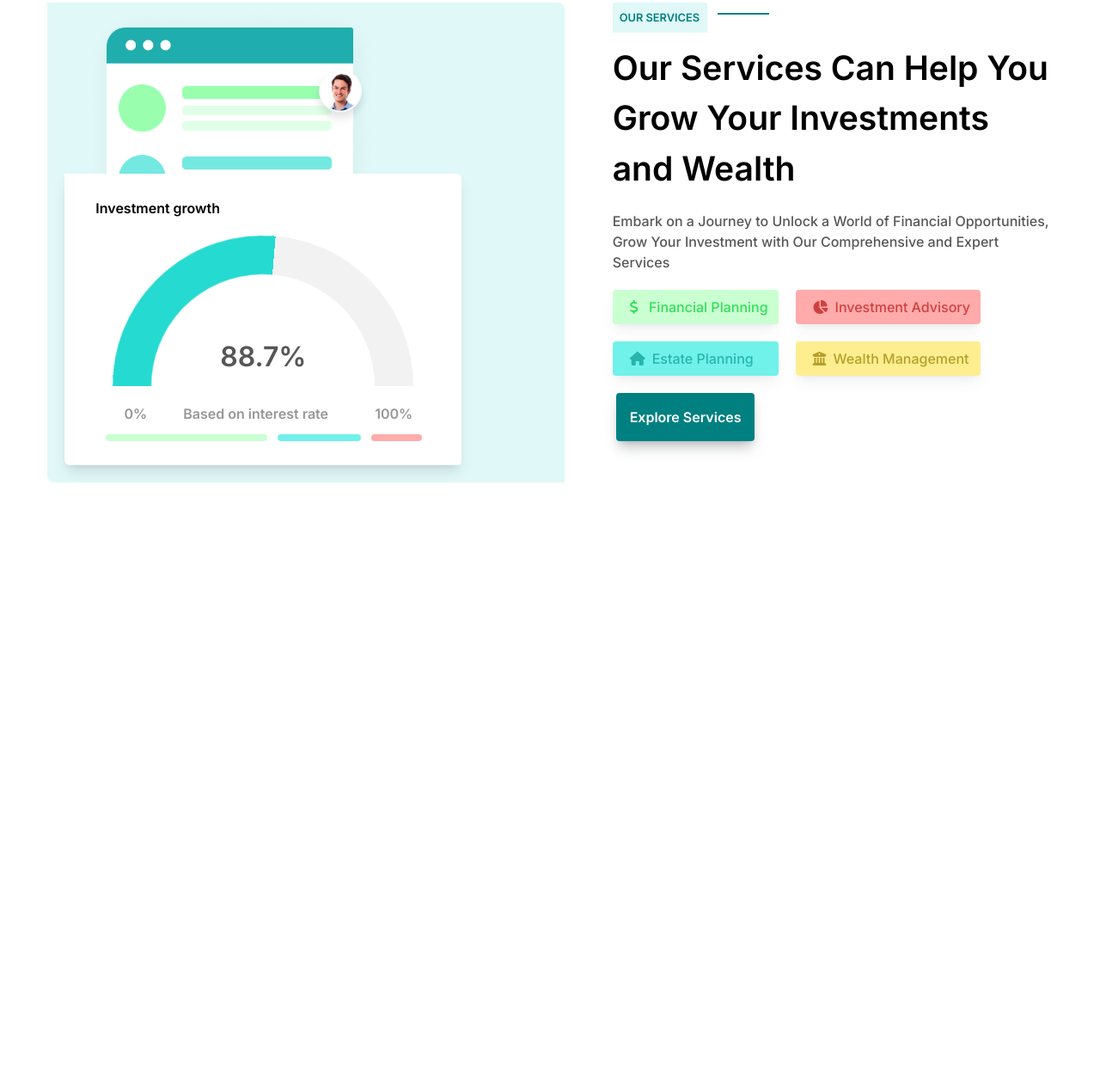
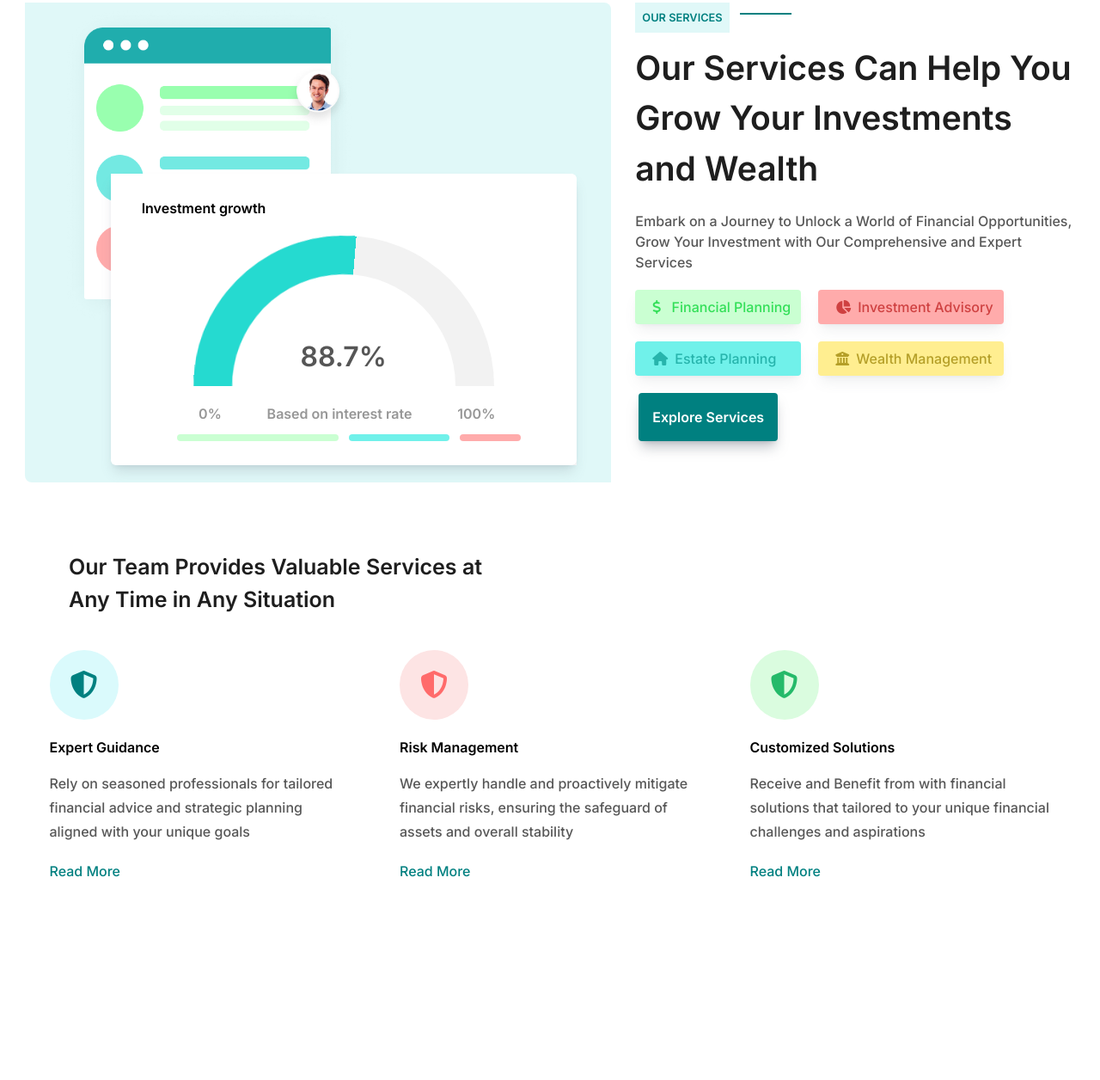
Before and after one commit to sabrinatopel/page-prosperix, a plain HTML site: page index.html in a window 1280 px wide. Shown: the part 1408-2664 px from the top of the page at 86% size. Before the commit the page ends 1969 px from the top, so only its background shows below. Drawn offline with nearby package versions, Linux system fonts and the light colour scheme.

Commit message:
seciton Our Team Provides ok

```diff
--- a/index.html
+++ b/index.html
@@ -19,7 +19,7 @@
         theme: {
           extend: {
             colors: {
-              primary: "#008080",
+              primary:'#1E1E1E',
               secondary: "#2B2B2B",
               third: "#575757",
               "gray-1": "#b1b1b1",
@@ -28,12 +28,18 @@
               "gray-4": "#979797",
               mint: "#92BBB9",
               "light-mint": "#E0F8F8",
+              'green-light-1':'#DAFCDF',
               "green-1": "#CAFFD2",
               "green-2": "#33DF58",
-              "red-1": "#FFABAB",
+              "green-3": "#25BA6A",
+              'red-light-1': '#FDE4E4',
+              "red-light-2": "#FFABAB",
               "red-2": "#CF4141",
+              "red-3": "#FF6B6B",
+              'blue-light-1':'#DAFAFC',
               "blue-1": "#70F1EA",
               "blue-2": "#27B4AC",
+              "blue-3": "#008080",
               "yellow-1": "#FFEE90",
               "yellow-2": "#B59F28",
             },
@@ -84,13 +90,13 @@
       <div class="flex flex-wrap justify-between w-10rem items-center h-10rem">
         <div class="w-auto p-1">
           <button
-            class="p-3 text-primary font-semibold focus:border-gray-300 focus:outline focus:outline-2 rounded">
+            class="p-3 text-blue-3 font-semibold focus:border-gray-300 focus:outline focus:outline-2 rounded">
             Sign In
           </button>
         </div>
         <div class="w-auto p-1">
           <button
-            class="p-4 bg-primary font-semibold focus:border-gray-300 focus:outline focus:outline-2 rounded text-white shadow-lg shadow-gray-500/40">
+            class="p-4 bg-blue-3 font-semibold focus:border-gray-300 focus:outline focus:outline-2 rounded text-white shadow-lg shadow-gray-500/40">
             Get Started
           </button>
         </div>
@@ -99,9 +105,9 @@
     <div class="wrapper">
       <section class="flex flex-wrap justify-around content-center mt-10">
         <div class="flex flex-col ml-20">
-          <p class="font-semibold text-5xl">
+          <p class="font-semibold text-5xl text-primary">
             Navigating the <br />
-            <span class="text-primary">Global</span> financial<br />
+            <span class="text-blue-3">Global</span> financial<br />
             landscape
           </p>
           <p
@@ -122,7 +128,7 @@
             </div>
 
             <button
-              class="ml-1 p-4 bg-primary font-semibold focus:border-gray-300 focus:outline focus:outline-2 rounded text-white shadow-lg shadow-gray-500/40">
+              class="ml-1 p-4 bg-blue-3 font-semibold focus:border-gray-300 focus:outline focus:outline-2 rounded text-white shadow-lg shadow-gray-500/40">
               Get Started
             </button>
           </div>
@@ -206,13 +212,13 @@
         <div class="flex flex-col">
           <div class="flex flex-nowrap">
             <div class="p-2 bg-light-mint mb-3" style="width: 120px">
-              <p class="font-bold text-primary text-sm">OUR EXPERTISE</p>
+              <p class="font-bold text-blue-3 text-sm">OUR EXPERTISE</p>
             </div>
             <div
-              class="bg-primary mt-3 ml-3"
+              class="bg-blue-3 mt-3 ml-3"
               style="width: 60px; height: 2px"></div>
           </div>
-          <p class="font-bold text-4xl">
+          <p class="font-bold  text-primary text-4xl">
             Transforming Finances <br />
             With Strategic Wealth<br />
             Management
@@ -232,7 +238,7 @@
           </p>
           <div>
             <button
-              class="ml-1 p-4 shadow-lg shadow-gray-500/40 bg-primary font-semibold focus:border-gray-300 focus:outline focus:outline-2 rounded text-white">
+              class="ml-1 p-4 shadow-lg shadow-gray-500/40 bg-blue-3 font-semibold focus:border-gray-300 focus:outline focus:outline-2 rounded text-white">
               Explore Services
             </button>
           </div>
@@ -304,7 +310,7 @@
             class="relative z-0" />
           <div style="margin-right: 100px; padding: 20px">
             <div
-              class="charts bg-white relative z-1 rounded-bl-lg rounded-tr-lg"
+              class="charts bg-white relative z-1 rounded-bl-lg rounded-tr-lg ml-20"
               style="margin-top: -200px; width: 100%">
               <div
                 class="rounded-md shadow-lg shadow-gray-500/20 px-9 py-7 bg-white">
@@ -315,20 +321,20 @@
                   </ul>
                 </div>
                 <div class="flex flex-nowrap justify-around">
-                  <p class="font-bold ml-3 text-gray-4">0%</p>
+                  <p class="font-bold ml-10 text-gray-4">0%</p>
                   <p class="font-bold text-gray-4">Based on interest rate</p>
-                  <p class="font-bold ml-3 text-gray-4">100%</p>
+                  <p class="font-bold mr-8 text-gray-4">100%</p>
                 </div>
-                <div class="flex">
+                <div class="flex justify-center">
                   <div
-                  class="bg-green-1 mt-3 ml-3 h-2 rounded"
-                  style="width: 48%; "></div>
+                    class="bg-green-1 mt-3 ml-3 h-2 rounded"
+                    style="width: 40%"></div>
                   <div
-                  class="bg-blue-1 mt-3 ml-3  h-2 rounded"
-                  style="width: 25%;"></div>
+                    class="bg-blue-1 mt-3 ml-3 h-2 rounded"
+                    style="width: 25%"></div>
                   <div
-                  class="bg-red-1 mt-3 ml-3  h-2 rounded"
-                  style="width: 15%;"></div>
+                    class="bg-red-light-2 mt-3 ml-3 h-2 rounded"
+                    style="width: 15%"></div>
                 </div>
               </div>
             </div>
@@ -337,13 +343,13 @@
         <div class="flex flex-col">
           <div class="flex flex-nowrap">
             <div class="p-2 bg-light-mint mb-3" style="width: 110px">
-              <p class="font-bold text-primary text-sm">OUR SERVICES</p>
+              <p class="font-bold text-blue-3 text-sm">OUR SERVICES</p>
             </div>
             <div
-              class="bg-primary mt-3 ml-3"
+              class="bg-blue-3 mt-3 ml-3"
               style="width: 60px; height: 2px"></div>
           </div>
-          <p class="font-black text-4xl">
+          <p class="font-black text-4xl text-primary">
             Our Services Can Help You <br />Grow Your Investments <br />and
             Wealth
           </p>
@@ -373,7 +379,7 @@
               <div class="flex flex-col">
                 <div class="pt-5 pr-5">
                   <div
-                    class="p-2 px-3 bg-red-1 rounded shadow-lg shadow-gray-500/10">
+                    class="p-2 px-3 bg-red-light-2 rounded shadow-lg shadow-gray-500/10">
                     <i class="fa-solid fa-chart-pie text-red-2 mx-2"></i
                     ><span class="text-red-2">Investment Advisory</span>
                   </div>
@@ -391,10 +397,67 @@
             </div>
             <div class="mt-5">
               <button
-                class="ml-1 p-4 bg-primary font-semibold focus:border-gray-300 focus:outline focus:outline-2 rounded text-white shadow-lg shadow-gray-500/40">
+                class="ml-1 p-4 bg-blue-3 font-semibold focus:border-gray-300 focus:outline focus:outline-2 rounded text-white shadow-lg shadow-gray-500/40">
                 Explore Services
               </button>
             </div>
+          </div>
+        </div>
+      </section>
+      <section>
+        <p class="font-bold text-2xl text-primary ml-20 mb-10">
+          Our Team Provides Valuable Services at <br />
+          Any Time in Any Situation
+        </p>
+        <div class="flex justify-evenly content-center">
+          <div class="flex flex-col " style="width: 350px; height: 500px;">
+            <div>
+              <div
+              class="p-10 w-20 bg-blue-light-1 rounded-full flex content-center justify-center">
+              <i class="fa-solid fa-shield-halved fa-2xl text-blue-3"></i>
+            </div>
+            <p class="font-bold text-1xl mt-5">Expert Guidance</p>
+            </div>
+            <div>
+              <p
+                class="text-third font-medium flex flex-wrap max-w-sm leading-7 mt-4 mb-5">
+                Rely on seasoned professionals for tailored financial advice and strategic planning aligned with your unique goals
+              </p>
+            </div>
+            <p class="font-medium text-blue-3">Read More</p>
+          </div>
+          <div class="flex flex-col" style="width: 350px; height: 500px;">
+            <div>
+              <div
+              class="p-10 w-20 bg-red-light-1 rounded-full flex content-center justify-center">
+              <i class="fa-solid fa-shield-halved fa-2xl text-red-3"></i>
+            </div>
+            <p class="font-bold text-1xl mt-5">Risk Management</p>
+            </div>
+            <div>
+              <p
+                class="text-third font-medium flex flex-wrap max-w-sm leading-7 mt-4 mb-5">
+                We expertly handle and proactively mitigate financial risks,
+                ensuring the safeguard of assets and overall stability
+              </p>
+            </div>
+            <p class="font-medium text-blue-3">Read More</p>
+          </div>
+          <div class="flex flex-col" style="width: 350px; height: 500px;">
+            <div>
+              <div
+              class="p-10 w-20 bg-green-light-1 rounded-full flex content-center justify-center">
+              <i class="fa-solid fa-shield-halved fa-2xl text-green-3"></i>
+            </div>
+            <p class="font-bold text-1xl mt-5">Customized Solutions</p>
+            </div>
+            <div>
+              <p
+                class="text-third font-medium flex flex-wrap max-w-sm leading-7 mt-4 mb-5">
+                Receive and Benefit from with financial solutions that tailored to your unique financial challenges and aspirations
+              </p>
+            </div>
+            <p class="font-medium text-blue-3">Read More</p>
           </div>
         </div>
       </section>
```
